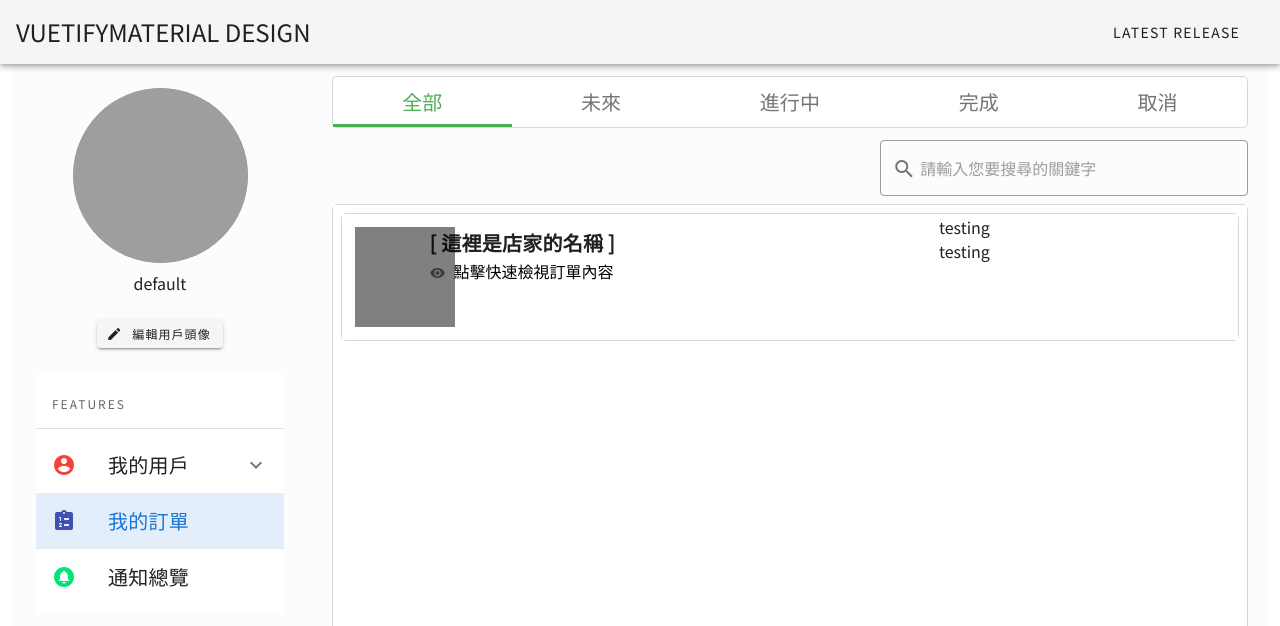
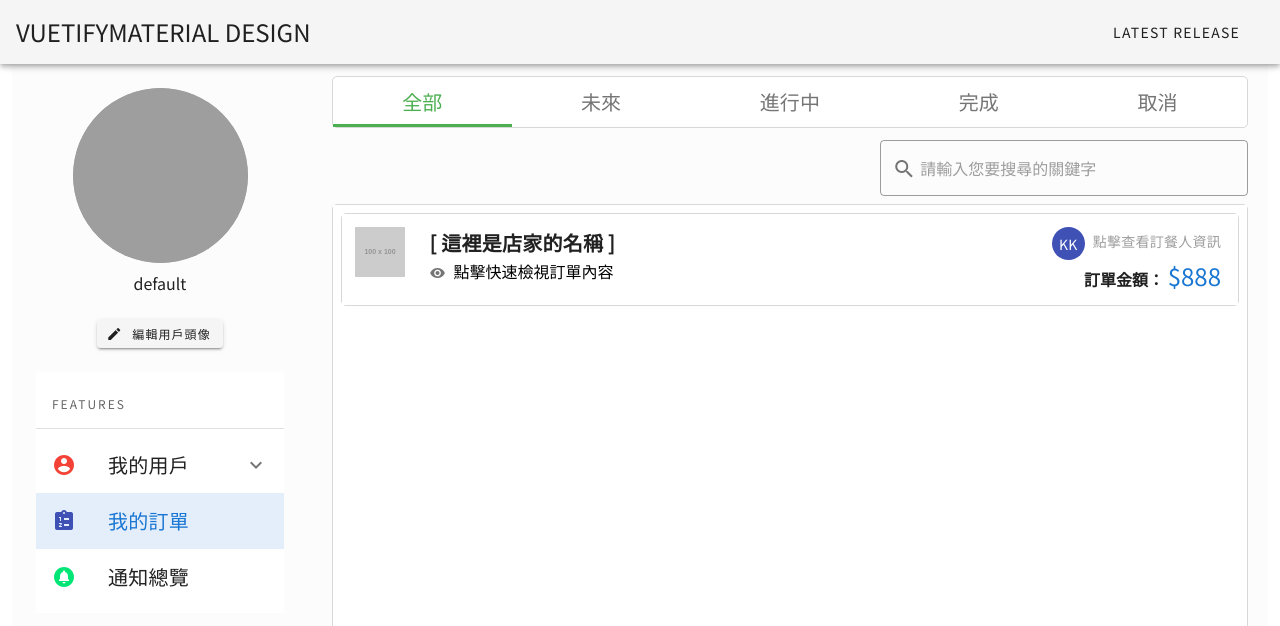
Before and after one commit to kingdom84521/FoodDelivery_FRONTEND, a Vue app in the folder client/: page /dashboard/purchase/all in a window 1280 px wide. Shown: the top 626 px of the page. Built offline with nearby package versions, Linux system fonts and the light colour scheme; grey boxes are pictures that could not be loaded.

Commit message:
order item update

```diff
--- a/client/src/components/dashboard/purchase/purchasePage/orderItem.vue
+++ b/client/src/components/dashboard/purchase/purchasePage/orderItem.vue
@@ -8,9 +8,10 @@
           cols="1"
           class="pa-3"
         >
-          <div class="square">
-
-          </div>
+          <v-img
+            contain
+            src="https://via.placeholder.com/100"
+          />
         </v-col>
         <v-col
           cols="7"
@@ -29,29 +30,38 @@
                 >
                   mdi-eye
                 </v-icon>
-                <v-hover v-slot:default="{ hover }">
-                  <div :class="{ 'black--text': !hover, 'primary--text': hover }">
-                    點擊快速檢視訂單內容
-                  </div>
-                </v-hover>
+                <div class="link-animation">
+                  點擊快速檢視訂單內容
+                </div>
               </div>
             </v-col>
           </v-row>
         </v-col>
         <v-col
           cols="4"
-          align-self="stretch"
+          class="pa-3 pr-4"
         >
-          <v-row no-gutters align="center">
-            <v-col>
-              testing
-            </v-col>
-          </v-row>
-          <v-row no-gutters align="end">
-            <v-col>
-              testing
-            </v-col>
-          </v-row>
+         <div
+          class="d-flex h-100 align-content-space-between flex-wrap"
+         >
+           <div class="justify-end w-100 d-flex flex-row">
+             <v-avatar
+              left
+              class="mr-2"
+              color="indigo"
+              size="33"
+            >
+               <span class="white--text body-2">KK</span>
+             </v-avatar>
+             <div class="body-2 pt-1 grey--text text--accent-2">點擊查看訂餐人資訊</div>
+           </div>
+           <div class="text-end w-100 font-weight-bold">
+             訂單金額：
+             <span class="headline primary--text">
+               $888
+             </span>
+           </div>
+         </div>
         </v-col>
       </v-row>
     </v-sheet>
@@ -60,7 +70,24 @@
 
 <script>
 export default {
-
+  props: {
+    store: {
+      type: String,
+      required: true
+    },
+    orderItems: {
+      type: Array,
+      required: true
+    },
+    by: {
+      type: String,
+      required: true
+    },
+    total: {
+      type: Number,
+      required: true
+    }
+  }
 }
 </script>
 
@@ -73,4 +100,23 @@ export default {
     height: 100px ;
     width: 100px ;
   }
+
+  .h-100 {
+    height: 100% ;
+  }
+
+  .w-100 {
+    width: 100% ;
+  }
+
+  .link-animation {
+    color: #000000 ;
+    transition: color 0.1s linear 0s ;
+
+  }
+
+  .link-animation:hover {
+    color: #1976D2 ;
+    cursor: pointer ;
+  }
 </style>
```
